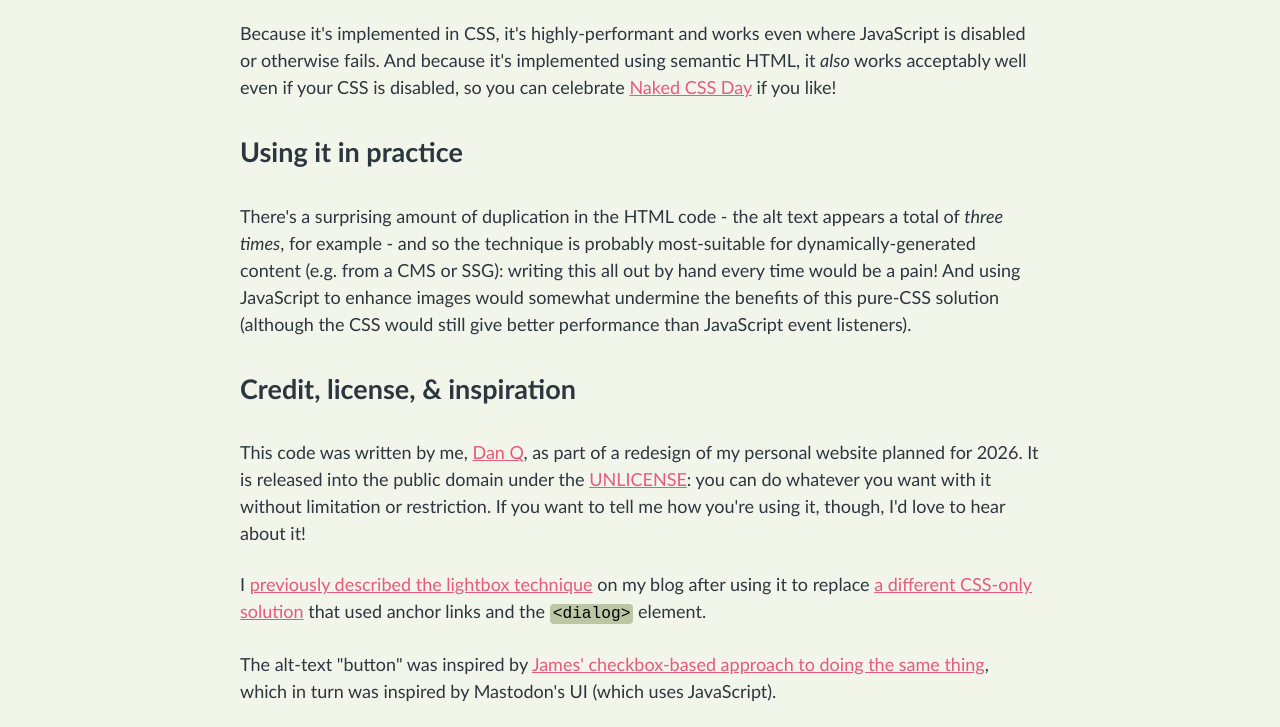
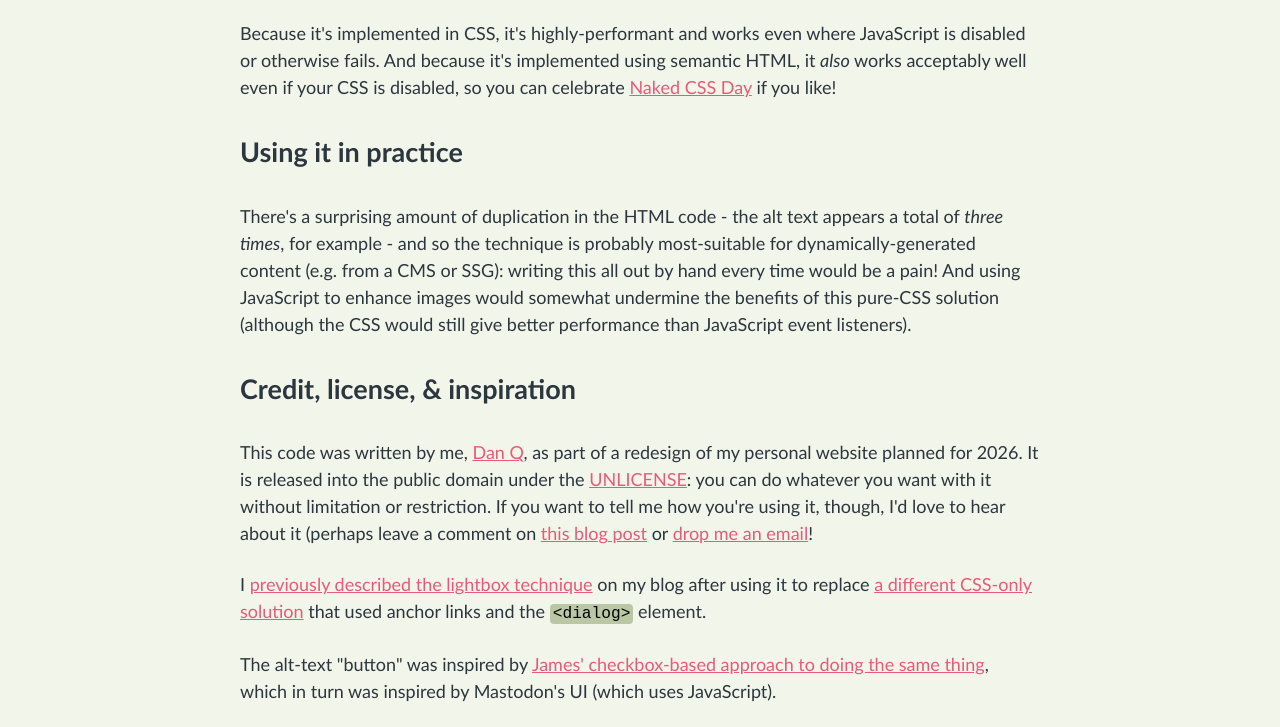
Before and after one commit to Dan-Q/figure-lightbox-alttext-css, a plain HTML site: page index.html in a window 1280 px wide. Shown: the part 1482-2209 px from the top of the page. Drawn offline with Linux system fonts and the light colour scheme.

Commit message:
Add link to forthcoming blog post

```diff
--- a/index.html
+++ b/index.html
@@ -81,7 +81,8 @@
       <p>
         This code was written by me, <a href="https://danq.me/">Dan Q</a>, as part of a redesign of my personal website planned for 2026. It is released into
         the public domain under the <a href="LICENSE">UNLICENSE</a>: you can do whatever you want with it without limitation or restriction. If you want to
-        tell me how you're using it, though, I'd love to hear about it!
+        tell me how you're using it, though, I'd love to hear about it (perhaps leave a comment on
+        <a href="https://danq.me/css-lightbox-with-alt-text-viewer/">this blog post</a> or <a href="https://danq.me/contact/">drop me an email</a>!
       </p>
       <p>
         I <a href="https://danq.me/2025/08/15/details-summary-lightboxes-in-pure-html-css/">previously described the lightbox technique</a> on my blog
```
